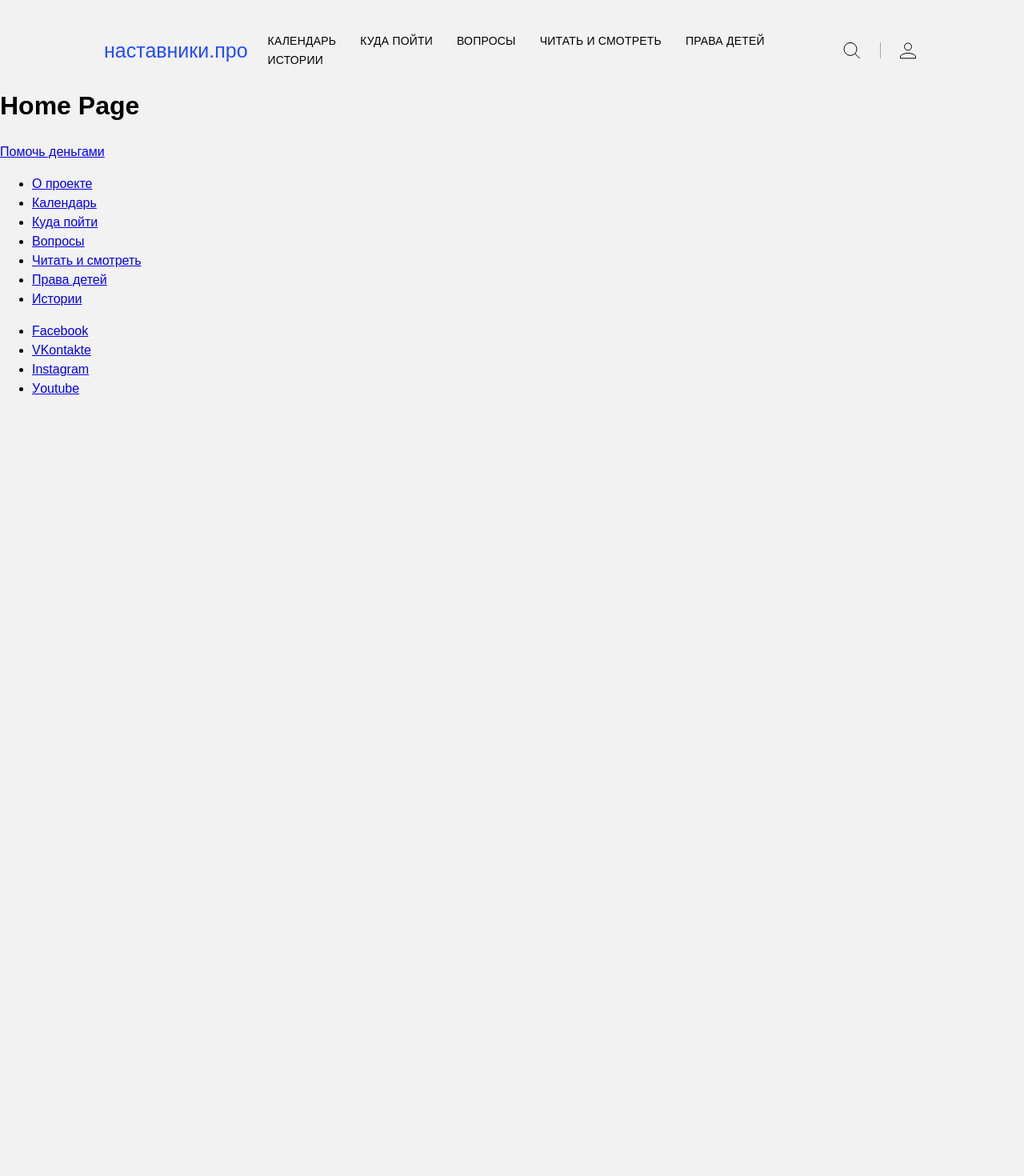
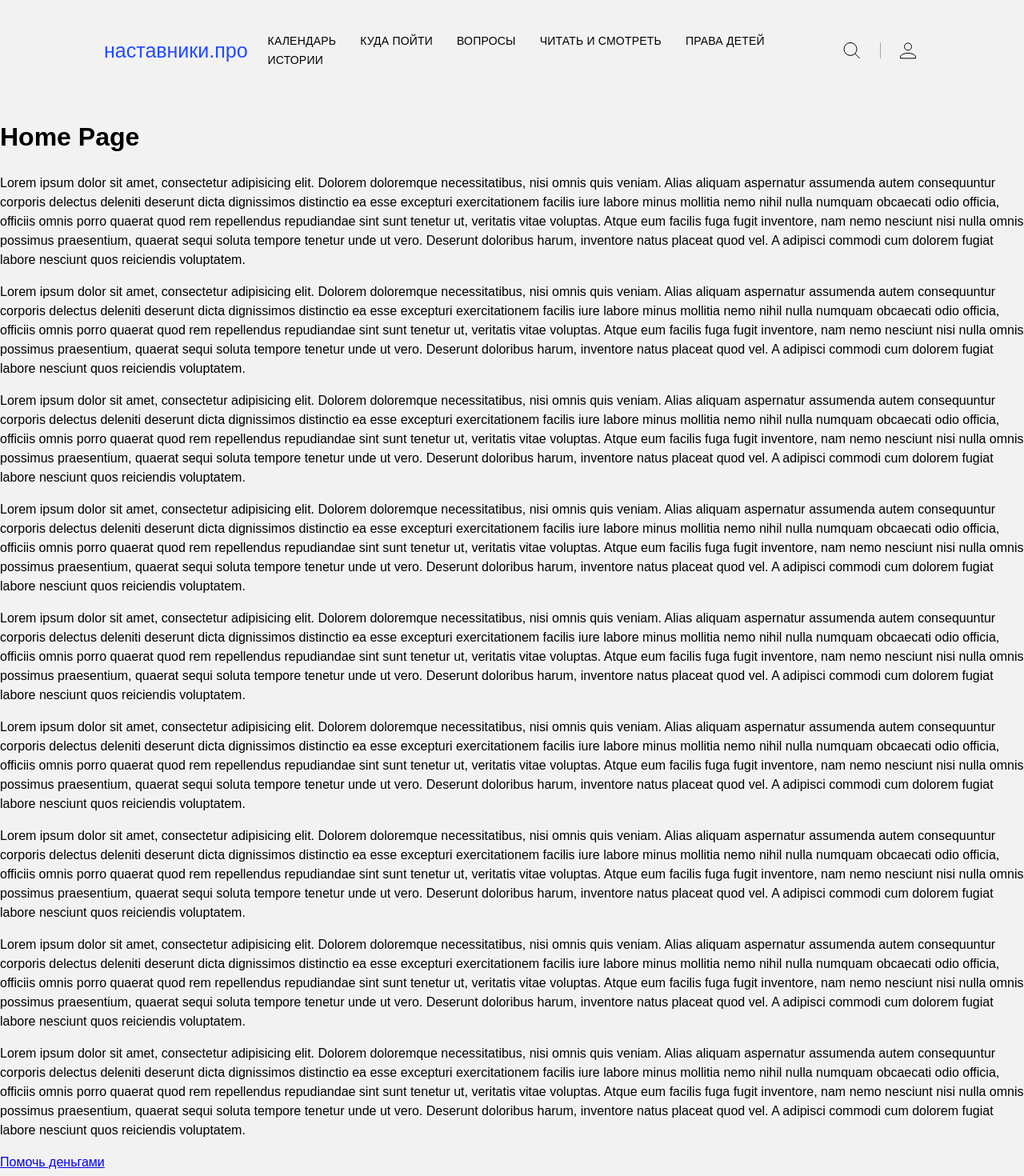
Before and after one commit to enslit/bbbs-team-6, a React (Create React App) app: page / in a window 1280 px wide. Shown: the top 1470 px of the page at 80% size. Before the commit the page ends 800 px from the top, so only its background shows below. Built offline with nearby package versions, Linux system fonts and the light colour scheme.

Commit message:
feature: Появление шапки сайта при обратном скроллинге

```diff
--- a/src/components/App.js
+++ b/src/components/App.js
@@ -1,4 +1,4 @@
-import React from 'react';
+import React, { useEffect, useRef, useState } from 'react';
 import { Switch, Route } from 'react-router-dom';
 import Header from './Header/Header';
 import Footer from './Footer/Footer';
@@ -9,17 +9,46 @@ import QuestionsPage from '../pages/questions/QuestionsPage';
 import ReadAndWatchPage from '../pages/read-and-watch/ReadAndWatchPage';
 import WhereToGoPage from '../pages/where-to-go/WhereToGoPage';
 import Login from '../pages/login/Login';
-import { ProvideAuth } from '../hooks/useAuth';
 import PrivateRoute from '../hocs/PrivateRoute';
 import UserAccountPage from '../pages/user-account/UserAccountPage';
 import ChildrenIsRightsPage from '../pages/children-is-rights/ChildrenIsRightsPage';
 import HistoriesPage from '../pages/histories/HistoriesPage';
+import { ProvideAuth } from '../hooks/useAuth';
 
 function App() {
+  const [isHeaderHidden, setIsHeaderHidden] = useState(false);
+  const [isHeaderFixed, setIsHeaderFixed] = useState(false);
+  const offset = useRef(0);
+
+  const hideHeaderOnScroll = () => {
+    const { top } = document.documentElement.getBoundingClientRect();
+
+    if (top < -99 && top < offset.current) {
+      setIsHeaderHidden(true);
+    } else {
+      setIsHeaderHidden(false);
+    }
+
+    if (top < -199) {
+      setIsHeaderFixed(true);
+    } else {
+      setIsHeaderFixed(false);
+    }
+
+    offset.current = top;
+  };
+
+  useEffect(() => {
+    window.addEventListener('scroll', hideHeaderOnScroll);
+    return () => {
+      window.removeEventListener('scroll', hideHeaderOnScroll);
+    };
+  }, []);
+
   return (
-    <div className="app">
+    <div className={`app ${isHeaderFixed ? 'app_header-offset' : ''}`}>
       <ProvideAuth>
-        <Header />
+        <Header hidden={isHeaderHidden} fixed={isHeaderFixed} />
         <Switch>
           <Route path="/" exact>
             <HomePage />
--- a/src/components/Header/Header.js
+++ b/src/components/Header/Header.js
@@ -8,9 +8,15 @@ import searchIcon from '../../assets/icons/search.svg';
 import userIcon from '../../assets/icons/login.svg';
 import authorizedUserIcon from '../../assets/icons/lk.svg';
 import { menuHeaderDesktop } from '../../menus';
+import { bool } from 'prop-types';
 import './header.css';
 
-function Header() {
+Header.propTypes = {
+  hidden: bool,
+  fixed: bool,
+};
+
+function Header({ hidden, fixed }) {
   const [isMenuOpened, setIsMenuOpened] = useState(false);
   const { user } = useAuth();
 
@@ -31,7 +37,11 @@ function Header() {
   };
 
   return (
-    <header className="header">
+    <header
+      className={`header${hidden ? ' header_hidden' : ''}${
+        fixed ? ' header_fixed' : ''
+      }`}
+    >
       <Link to="/" className="header__logo">
         наставники.про
       </Link>
--- a/src/components/Header/header.css
+++ b/src/components/Header/header.css
@@ -2,11 +2,27 @@
     width: 100%;
     max-width: 1770px;
     margin: 0 auto;
-    padding: 39px 75px 0;
+    padding: 39px 75px;
     display: flex;
     align-items: center;
     justify-content: space-between;
     position: relative;
+    transition: transform 200ms ease-in-out;
+}
+
+.header_fixed {
+    position: fixed;
+    top: 0;
+    left: 0;
+    right: 0;
+    padding-bottom: 15px;
+    padding-top: 15px;
+    background-color: #F3F2F2;
+    transform: translateY(0);
+}
+
+.header_hidden {
+    transform: translateY(-100%);
 }
 
 .header__logo {
@@ -58,6 +74,7 @@
 @media (max-width: 1024px) {
     .header {
         padding: 44px 127px 0;
+        transition: all 200ms ease-in-out;
     }
 
     .header__logo {
@@ -86,6 +103,6 @@
 
 @media (max-width: 640px) {
     .header {
-        padding: 14px 16px 0;
+        padding: 14px 16px;
     }
 }
--- a/src/index.css
+++ b/src/index.css
@@ -2,6 +2,10 @@
 
 * {
     box-sizing: border-box;
+}
+
+.app_header-offset {
+    padding-top: 108px;
 }
 
 body {
@@ -11,3 +15,9 @@ body {
     color: #000;
     background-color: #F3F2F2;
 }
+
+@media (max-width: 640px) {
+    .app_header-offset {
+        padding-top: 58px;
+    }
+}
--- a/src/pages/home/HomePage.js
+++ b/src/pages/home/HomePage.js
@@ -1,7 +1,128 @@
 import React from 'react';
 
 function HomePage() {
-  return <h1>Home Page</h1>;
+  return (
+    <div>
+      <h1>Home Page</h1>
+      <p>
+        Lorem ipsum dolor sit amet, consectetur adipisicing elit. Dolorem
+        doloremque necessitatibus, nisi omnis quis veniam. Alias aliquam
+        aspernatur assumenda autem consequuntur corporis delectus deleniti
+        deserunt dicta dignissimos distinctio ea esse excepturi exercitationem
+        facilis iure labore minus mollitia nemo nihil nulla numquam obcaecati
+        odio officia, officiis omnis porro quaerat quod rem repellendus
+        repudiandae sint sunt tenetur ut, veritatis vitae voluptas. Atque eum
+        facilis fuga fugit inventore, nam nemo nesciunt nisi nulla omnis
+        possimus praesentium, quaerat sequi soluta tempore tenetur unde ut vero.
+        Deserunt doloribus harum, inventore natus placeat quod vel. A adipisci
+        commodi cum dolorem fugiat labore nesciunt quos reiciendis voluptatem.
+      </p>
+      <p>
+        Lorem ipsum dolor sit amet, consectetur adipisicing elit. Dolorem
+        doloremque necessitatibus, nisi omnis quis veniam. Alias aliquam
+        aspernatur assumenda autem consequuntur corporis delectus deleniti
+        deserunt dicta dignissimos distinctio ea esse excepturi exercitationem
+        facilis iure labore minus mollitia nemo nihil nulla numquam obcaecati
+        odio officia, officiis omnis porro quaerat quod rem repellendus
+        repudiandae sint sunt tenetur ut, veritatis vitae voluptas. Atque eum
+        facilis fuga fugit inventore, nam nemo nesciunt nisi nulla omnis
+        possimus praesentium, quaerat sequi soluta tempore tenetur unde ut vero.
+        Deserunt doloribus harum, inventore natus placeat quod vel. A adipisci
+        commodi cum dolorem fugiat labore nesciunt quos reiciendis voluptatem.
+      </p>
+      <p>
+        Lorem ipsum dolor sit amet, consectetur adipisicing elit. Dolorem
+        doloremque necessitatibus, nisi omnis quis veniam. Alias aliquam
+        aspernatur assumenda autem consequuntur corporis delectus deleniti
+        deserunt dicta dignissimos distinctio ea esse excepturi exercitationem
+        facilis iure labore minus mollitia nemo nihil nulla numquam obcaecati
+        odio officia, officiis omnis porro quaerat quod rem repellendus
+        repudiandae sint sunt tenetur ut, veritatis vitae voluptas. Atque eum
+        facilis fuga fugit inventore, nam nemo nesciunt nisi nulla omnis
+        possimus praesentium, quaerat sequi soluta tempore tenetur unde ut vero.
+        Deserunt doloribus harum, inventore natus placeat quod vel. A adipisci
+        commodi cum dolorem fugiat labore nesciunt quos reiciendis voluptatem.
+      </p>
+      <p>
+        Lorem ipsum dolor sit amet, consectetur adipisicing elit. Dolorem
+        doloremque necessitatibus, nisi omnis quis veniam. Alias aliquam
+        aspernatur assumenda autem consequuntur corporis delectus deleniti
+        deserunt dicta dignissimos distinctio ea esse excepturi exercitationem
+        facilis iure labore minus mollitia nemo nihil nulla numquam obcaecati
+        odio officia, officiis omnis porro quaerat quod rem repellendus
+        repudiandae sint sunt tenetur ut, veritatis vitae voluptas. Atque eum
+        facilis fuga fugit inventore, nam nemo nesciunt nisi nulla omnis
+        possimus praesentium, quaerat sequi soluta tempore tenetur unde ut vero.
+        Deserunt doloribus harum, inventore natus placeat quod vel. A adipisci
+        commodi cum dolorem fugiat labore nesciunt quos reiciendis voluptatem.
+      </p>
+      <p>
+        Lorem ipsum dolor sit amet, consectetur adipisicing elit. Dolorem
+        doloremque necessitatibus, nisi omnis quis veniam. Alias aliquam
+        aspernatur assumenda autem consequuntur corporis delectus deleniti
+        deserunt dicta dignissimos distinctio ea esse excepturi exercitationem
+        facilis iure labore minus mollitia nemo nihil nulla numquam obcaecati
+        odio officia, officiis omnis porro quaerat quod rem repellendus
+        repudiandae sint sunt tenetur ut, veritatis vitae voluptas. Atque eum
+        facilis fuga fugit inventore, nam nemo nesciunt nisi nulla omnis
+        possimus praesentium, quaerat sequi soluta tempore tenetur unde ut vero.
+        Deserunt doloribus harum, inventore natus placeat quod vel. A adipisci
+        commodi cum dolorem fugiat labore nesciunt quos reiciendis voluptatem.
+      </p>
+      <p>
+        Lorem ipsum dolor sit amet, consectetur adipisicing elit. Dolorem
+        doloremque necessitatibus, nisi omnis quis veniam. Alias aliquam
+        aspernatur assumenda autem consequuntur corporis delectus deleniti
+        deserunt dicta dignissimos distinctio ea esse excepturi exercitationem
+        facilis iure labore minus mollitia nemo nihil nulla numquam obcaecati
+        odio officia, officiis omnis porro quaerat quod rem repellendus
+        repudiandae sint sunt tenetur ut, veritatis vitae voluptas. Atque eum
+        facilis fuga fugit inventore, nam nemo nesciunt nisi nulla omnis
+        possimus praesentium, quaerat sequi soluta tempore tenetur unde ut vero.
+        Deserunt doloribus harum, inventore natus placeat quod vel. A adipisci
+        commodi cum dolorem fugiat labore nesciunt quos reiciendis voluptatem.
+      </p>
+      <p>
+        Lorem ipsum dolor sit amet, consectetur adipisicing elit. Dolorem
+        doloremque necessitatibus, nisi omnis quis veniam. Alias aliquam
+        aspernatur assumenda autem consequuntur corporis delectus deleniti
+        deserunt dicta dignissimos distinctio ea esse excepturi exercitationem
+        facilis iure labore minus mollitia nemo nihil nulla numquam obcaecati
+        odio officia, officiis omnis porro quaerat quod rem repellendus
+        repudiandae sint sunt tenetur ut, veritatis vitae voluptas. Atque eum
+        facilis fuga fugit inventore, nam nemo nesciunt nisi nulla omnis
+        possimus praesentium, quaerat sequi soluta tempore tenetur unde ut vero.
+        Deserunt doloribus harum, inventore natus placeat quod vel. A adipisci
+        commodi cum dolorem fugiat labore nesciunt quos reiciendis voluptatem.
+      </p>
+      <p>
+        Lorem ipsum dolor sit amet, consectetur adipisicing elit. Dolorem
+        doloremque necessitatibus, nisi omnis quis veniam. Alias aliquam
+        aspernatur assumenda autem consequuntur corporis delectus deleniti
+        deserunt dicta dignissimos distinctio ea esse excepturi exercitationem
+        facilis iure labore minus mollitia nemo nihil nulla numquam obcaecati
+        odio officia, officiis omnis porro quaerat quod rem repellendus
+        repudiandae sint sunt tenetur ut, veritatis vitae voluptas. Atque eum
+        facilis fuga fugit inventore, nam nemo nesciunt nisi nulla omnis
+        possimus praesentium, quaerat sequi soluta tempore tenetur unde ut vero.
+        Deserunt doloribus harum, inventore natus placeat quod vel. A adipisci
+        commodi cum dolorem fugiat labore nesciunt quos reiciendis voluptatem.
+      </p>
+      <p>
+        Lorem ipsum dolor sit amet, consectetur adipisicing elit. Dolorem
+        doloremque necessitatibus, nisi omnis quis veniam. Alias aliquam
+        aspernatur assumenda autem consequuntur corporis delectus deleniti
+        deserunt dicta dignissimos distinctio ea esse excepturi exercitationem
+        facilis iure labore minus mollitia nemo nihil nulla numquam obcaecati
+        odio officia, officiis omnis porro quaerat quod rem repellendus
+        repudiandae sint sunt tenetur ut, veritatis vitae voluptas. Atque eum
+        facilis fuga fugit inventore, nam nemo nesciunt nisi nulla omnis
+        possimus praesentium, quaerat sequi soluta tempore tenetur unde ut vero.
+        Deserunt doloribus harum, inventore natus placeat quod vel. A adipisci
+        commodi cum dolorem fugiat labore nesciunt quos reiciendis voluptatem.
+      </p>
+    </div>
+  );
 }
 
 export default HomePage;
```
